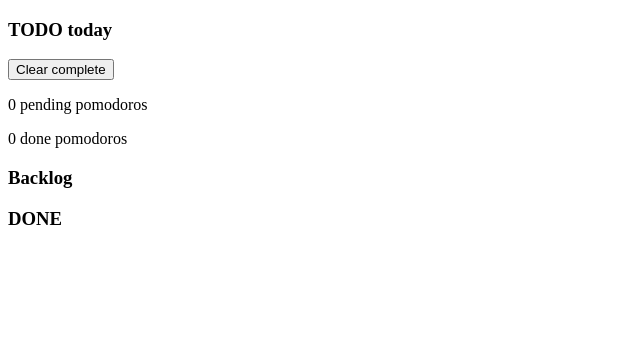
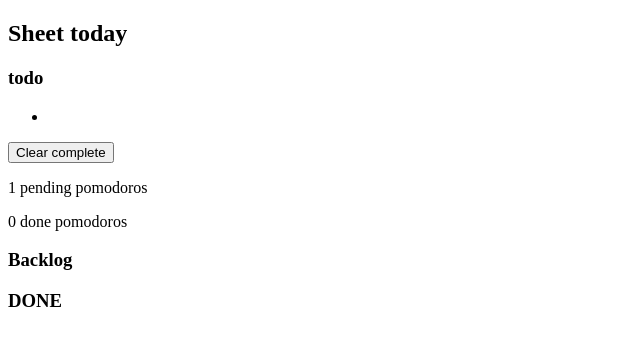
Before and after one commit to euginio/planner, a React (Create React App) app: page / in a window 1280 px wide. Shown: the top 346 px of the page, without its empty margins (0-640 px from the left). Built offline with nearby package versions, Linux system fonts and the light colour scheme.

Commit message:
Adding sheets support

```diff
--- a/src/App.jsx
+++ b/src/App.jsx
@@ -1,107 +1,14 @@
-import { useEffect } from 'react'
-import { useRef, useState } from 'react'
-import TodoList from './TodoList'
-
-const LS_TODOS_KEY = 'todoApp.todos'
-const LS_BACKLOG_KEY = 'todoApp.backlog'
-const LS_DONE_KEY = 'todoApp.done'
-const LS_DELETED_KEY = 'todoApp.deleted'
-const DEBUGG_MODE = false
+import { useState } from 'react'
+import Sheet from './Sheet'
 
 function App() {
-   const [todos, setTodos] = useState([])
-   const [backlog, setBacklog] = useState([])
-   const [deletedTasks, setDeletedTasks] = useState([])
-   const [done, setDone] = useState([])
-   // const inputTextRef = useRef()
+   const [sheets, setSheets] = useState([])
 
-   useEffect(() => {
-      const loadedTodos = JSON.parse(localStorage.getItem(LS_TODOS_KEY))
-      if (loadedTodos) setTodos(loadedTodos)
-      const loadedBacklog = JSON.parse(localStorage.getItem(LS_BACKLOG_KEY))
-      if (loadedBacklog) setBacklog(loadedBacklog)
-      const loadedDeleted = JSON.parse(localStorage.getItem(LS_DELETED_KEY))
-      if (loadedDeleted) setDeletedTasks(loadedDeleted)
-      const loadedDone = JSON.parse(localStorage.getItem(LS_DONE_KEY))
-      if (loadedDone) setDone(loadedDone)
-
-      //just one update db
-      // if (loadedTodos) {
-      //    loadedTodos.forEach(t => {
-      //       t.text = t.name
-      //       delete t.name
-      //       t.size = t.size || 1
-      //    })
-      //    setTodos(loadedTodos)
-      // }
-   }, [])
-
-   useEffect(() => {
-      if (todos.length) localStorage.setItem(LS_TODOS_KEY, JSON.stringify(todos))
-   }, [todos])
-   useEffect(() => {
-      if (backlog.length) localStorage.setItem(LS_BACKLOG_KEY, JSON.stringify(backlog))
-   }, [backlog])
-   useEffect(() => {
-      if (deletedTasks.length) localStorage.setItem(LS_DELETED_KEY, JSON.stringify(deletedTasks))
-   }, [deletedTasks])
-   useEffect(() => {
-      if (done.length) localStorage.setItem(LS_DONE_KEY, JSON.stringify(done))
-   }, [done])
-
-   const SheetHandlers = {
-      handleMoveToBacklog: id => {
-         const todoscp = [...todos]
-         setBacklog([...backlog, todos.find(task => task.id == id)])
-         const updatedTodos = todoscp.filter(task => task.id !== id)
-         setTodos(updatedTodos)
-      },
-      addToDeleted: task => {
-         setDeletedTasks(deletedTasks => [...deletedTasks, task])
-      },
-   }
-   const clearCompleted = () => {
-      const newTodos = todos.filter(t => !t.done)
-      setTodos(newTodos)
-      const done = todos.filter(t => t.done)
-      setDone(done)
-   }
    return (
-      <span>
-         <TodoList
-            name='today'
-            todos={todos}
-            todosSetter={setTodos}
-            SheetHandlers={SheetHandlers}
-            debug={DEBUGG_MODE}
-         ></TodoList>
-         <button onClick={clearCompleted}>Clear complete</button>
-
-         <p>
-            {todos
-               .filter(t => !t.done)
-               .map(t => t.size)
-               .reduce((prev, curr) => prev + curr, 0)}{' '}
-            pending pomodoros{' '}
-         </p>
-         <p>
-            {todos
-               .filter(t => t.done)
-               .map(t => t.size)
-               .reduce((prev, curr) => prev + curr, 0)}{' '}
-            done pomodoros{' '}
-         </p>
-         <h3>Backlog</h3>
-         {/* <TodoList todos={backlog}></TodoList> */}
-         {DEBUGG_MODE && (
-            <>
-               <h3>Removed</h3>
-               {/* <TodoList todos={deletedTasks}></TodoList> */}
-            </>
-         )}
-         <h3>DONE</h3>
-         {/* <TodoList todos={done}></TodoList> */}
-      </span>
+      <>
+         <Sheet name='today' />
+         {/* <Sheet name='week' /> */}
+      </>
    )
 }
 
--- /dev/null
+++ b/src/Sheet.jsx
@@ -0,0 +1,120 @@
+import { useEffect } from 'react'
+import { useRef, useState } from 'react'
+import TodoList from './TodoList'
+
+function Sheet({ name }) {
+   const [todos, setTodos] = useState([])
+   const [backlog, setBacklog] = useState([])
+   const [deletedTasks, setDeletedTasks] = useState([])
+   const [done, setDone] = useState([])
+   // const inputTextRef = useRef()
+   const LS_TODOS_KEY = name + '.todos'
+   const LS_BACKLOG_KEY = name + '.backlog'
+   const LS_DONE_KEY = name + '.done'
+   const LS_DELETED_KEY = name + '.deleted'
+   const DEBUGG_MODE = false
+
+   useEffect(() => {
+      const loadedTodos = JSON.parse(localStorage.getItem(LS_TODOS_KEY))
+      if (loadedTodos) {
+         setTodos(loadedTodos)
+      } else {
+         setTodos([
+            {
+               text: '',
+               done: false,
+               focus: true,
+               size: 1,
+               id: 1,
+            },
+         ])
+      }
+      const loadedBacklog = JSON.parse(localStorage.getItem(LS_BACKLOG_KEY))
+      if (loadedBacklog) setBacklog(loadedBacklog)
+      const loadedDeleted = JSON.parse(localStorage.getItem(LS_DELETED_KEY))
+      if (loadedDeleted) setDeletedTasks(loadedDeleted)
+      const loadedDone = JSON.parse(localStorage.getItem(LS_DONE_KEY))
+      if (loadedDone) setDone(loadedDone)
+
+      //just one update db
+      // if (loadedTodos) {
+      //    loadedTodos.forEach(t => {
+      //       t.text = t.name
+      //       delete t.name
+      //       t.size = t.size || 1
+      //    })
+      //    setTodos(loadedTodos)
+      // }
+   }, [])
+
+   useEffect(() => {
+      if (todos.length) localStorage.setItem(LS_TODOS_KEY, JSON.stringify(todos))
+   }, [todos])
+   useEffect(() => {
+      if (backlog.length) localStorage.setItem(LS_BACKLOG_KEY, JSON.stringify(backlog))
+   }, [backlog])
+   useEffect(() => {
+      if (deletedTasks.length) localStorage.setItem(LS_DELETED_KEY, JSON.stringify(deletedTasks))
+   }, [deletedTasks])
+   useEffect(() => {
+      if (done.length) localStorage.setItem(LS_DONE_KEY, JSON.stringify(done))
+   }, [done])
+
+   const SheetHandlers = {
+      handleMoveToBacklog: id => {
+         const todoscp = [...todos]
+         setBacklog([...backlog, todos.find(task => task.id == id)])
+         const updatedTodos = todoscp.filter(task => task.id !== id)
+         setTodos(updatedTodos)
+      },
+      addToDeleted: task => {
+         setDeletedTasks(deletedTasks => [...deletedTasks, task])
+      },
+   }
+   const clearCompleted = () => {
+      const newTodos = todos.filter(t => !t.done)
+      setTodos(newTodos)
+      const done = todos.filter(t => t.done)
+      setDone(done)
+   }
+   return (
+      <span>
+         <h2>Sheet {name}</h2>
+         <TodoList
+            name='todo'
+            todos={todos}
+            todosSetter={setTodos}
+            SheetHandlers={SheetHandlers}
+            debug={DEBUGG_MODE}
+         ></TodoList>
+         <button onClick={clearCompleted}>Clear complete</button>
+
+         <p>
+            {todos
+               .filter(t => !t.done)
+               .map(t => t.size)
+               .reduce((prev, curr) => prev + curr, 0)}{' '}
+            pending pomodoros{' '}
+         </p>
+         <p>
+            {todos
+               .filter(t => t.done)
+               .map(t => t.size)
+               .reduce((prev, curr) => prev + curr, 0)}{' '}
+            done pomodoros{' '}
+         </p>
+         <h3>Backlog</h3>
+         {/* <TodoList todos={backlog}></TodoList> */}
+         {DEBUGG_MODE && (
+            <>
+               <h3>Removed</h3>
+               {/* <TodoList todos={deletedTasks}></TodoList> */}
+            </>
+         )}
+         <h3>DONE</h3>
+         {/* <TodoList todos={done}></TodoList> */}
+      </span>
+   )
+}
+
+export default Sheet
--- a/src/Task.jsx
+++ b/src/Task.jsx
@@ -22,18 +22,15 @@ const Task = ({ task, listHandlers, debug }) => {
          updateTask()
       }
    }
-   const setDone = () => {
-      task.done = true
-      updateTask()
-   }
    const updateText = () => {
       task.text = taskInputRef.current.value
       updateTask()
    }
 
-   const markAsDone = () => {
-      setDone()
-      listHandlers.focusDown(task.id)
+   const swipeDone = () => {
+      task.done = !task.done
+      updateTask()
+      if (task.done) listHandlers.focusDown(task.id)
    }
    const deleteTask = () => {
       listHandlers.delete(task.id)
@@ -49,7 +46,7 @@ const Task = ({ task, listHandlers, debug }) => {
 
       if (e.key === 'Enter') {
          if (e.altKey) {
-            markAsDone()
+            swipeDone()
          } else {
             task.focus = false
             listHandlers.addTask(task.id)
@@ -100,7 +97,7 @@ const Task = ({ task, listHandlers, debug }) => {
          <span>
             {debug && (
                <>
-                  <span onClick={markAsDone}>
+                  <span onClick={swipeDone}>
                      <input type='checkbox' checked={task.done} readOnly />
                      <label>{task.id})</label>
                   </span>
--- a/src/TodoList.jsx
+++ b/src/TodoList.jsx
@@ -98,7 +98,7 @@ const TodoList = ({ name, todos, todosSetter, SheetHandlers, debug }) => {
 
    return (
       <>
-         <h3>TODO {name}</h3>
+         <h3>{name}</h3>
          <ul>
             {todos.map(todo => (
                <Task key={todo.id} task={todo} listHandlers={listHandlers} debug={debug}></Task>
```
